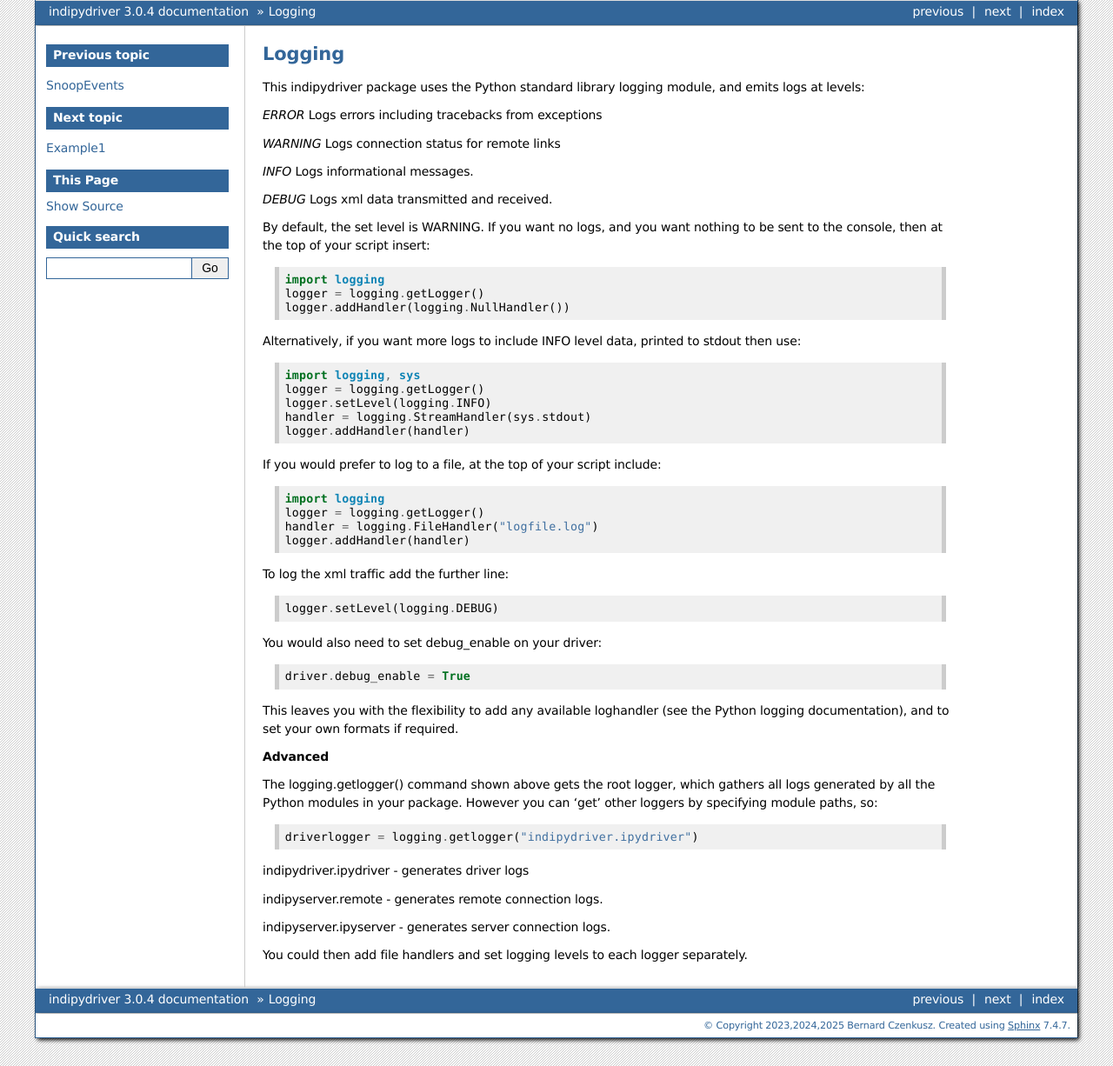
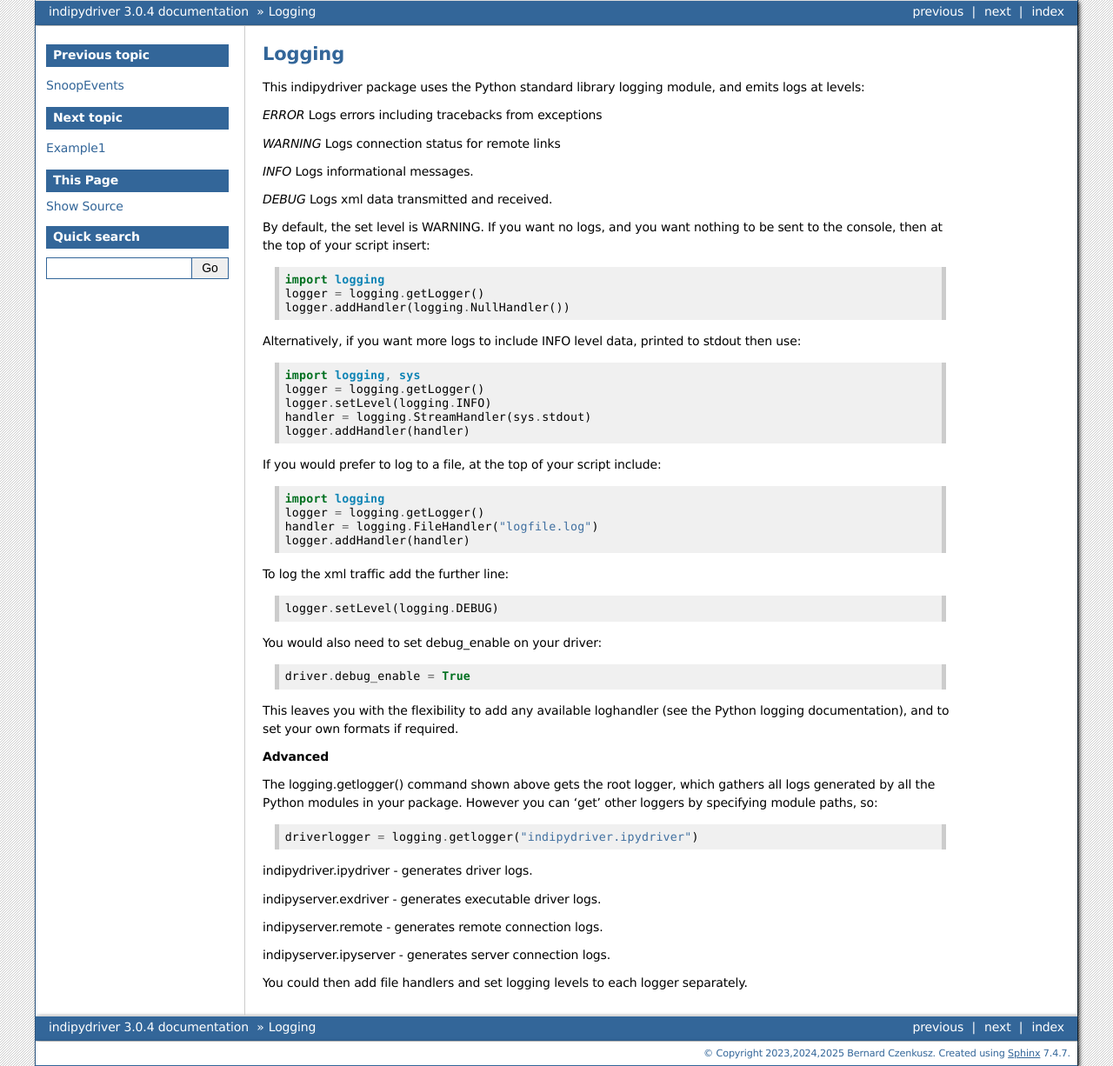
Before and after one commit to bernie-skipole/indipydriver, a Sphinx documentation site: the page built from docs/source/usage/logging.rst, in a window 1280 px wide. Shown: the whole page at 87% size. Built offline with Sphinx 7.4.7, drawn with Linux system fonts in a browser that asks for light colours.

Commit message:
doc change to logging section

```diff
--- a/docs/source/usage/logging.rst
+++ b/docs/source/usage/logging.rst
@@ -50,7 +50,9 @@ The logging.getlogger() command shown above gets the root logger, which gathers
 
     driverlogger = logging.getlogger("indipydriver.ipydriver")
 
-indipydriver.ipydriver - generates driver logs
+indipydriver.ipydriver - generates driver logs.
+
+indipyserver.exdriver - generates executable driver logs.
 
 indipyserver.remote - generates remote connection logs.
 
```
